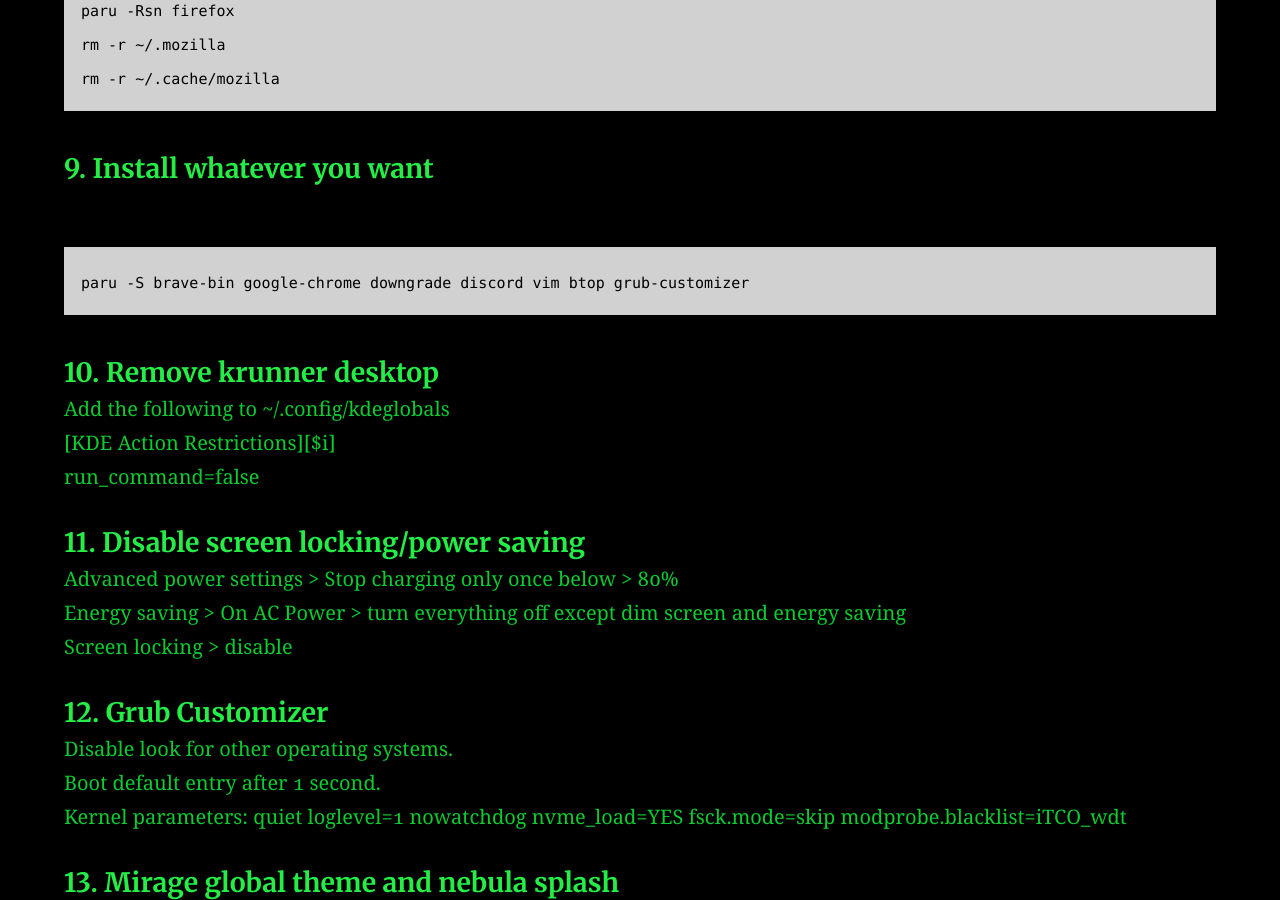
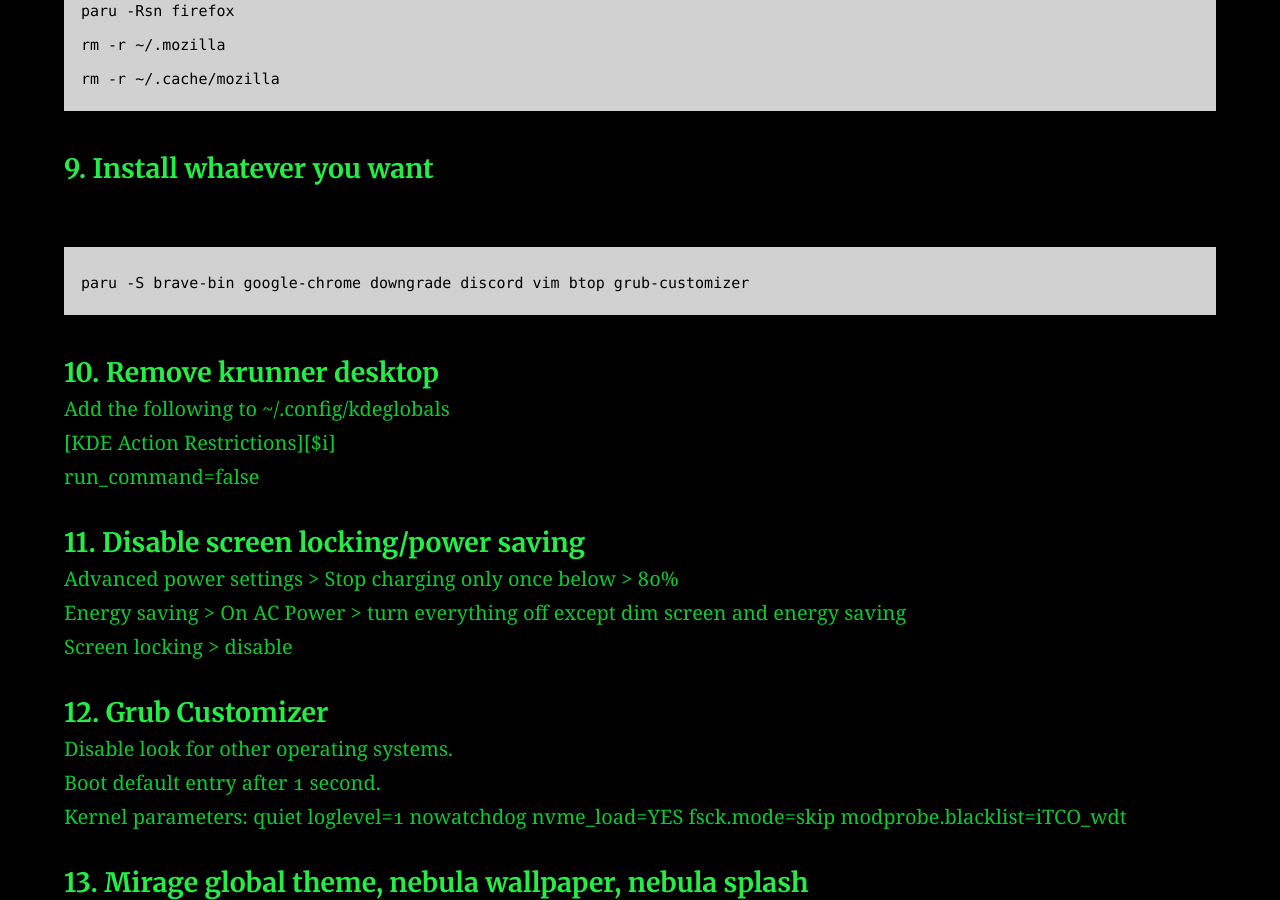
Before and after one commit to AC01010/Connor-McCartney.github.io, a Jekyll site: the page built from _posts/2015-08-27-endeavour.md, in a window 1280 px wide and 900 px high, scrolled down 2269 px. Built offline with Jekyll 4.4.1, drawn with Linux system fonts in a browser that asks for light colours.

Commit message:
Update 2015-08-27-endeavour.md

```diff
--- a/_posts/2015-08-27-endeavour.md
+++ b/_posts/2015-08-27-endeavour.md
@@ -101,4 +101,4 @@
 Boot default entry after 1 second. <br>
 Kernel parameters: quiet loglevel=1 nowatchdog nvme_load=YES fsck.mode=skip modprobe.blacklist=iTCO_wdt
 
-#### 13. Mirage global theme and nebula splash
+#### 13. Mirage global theme, nebula wallpaper, nebula splash
```
